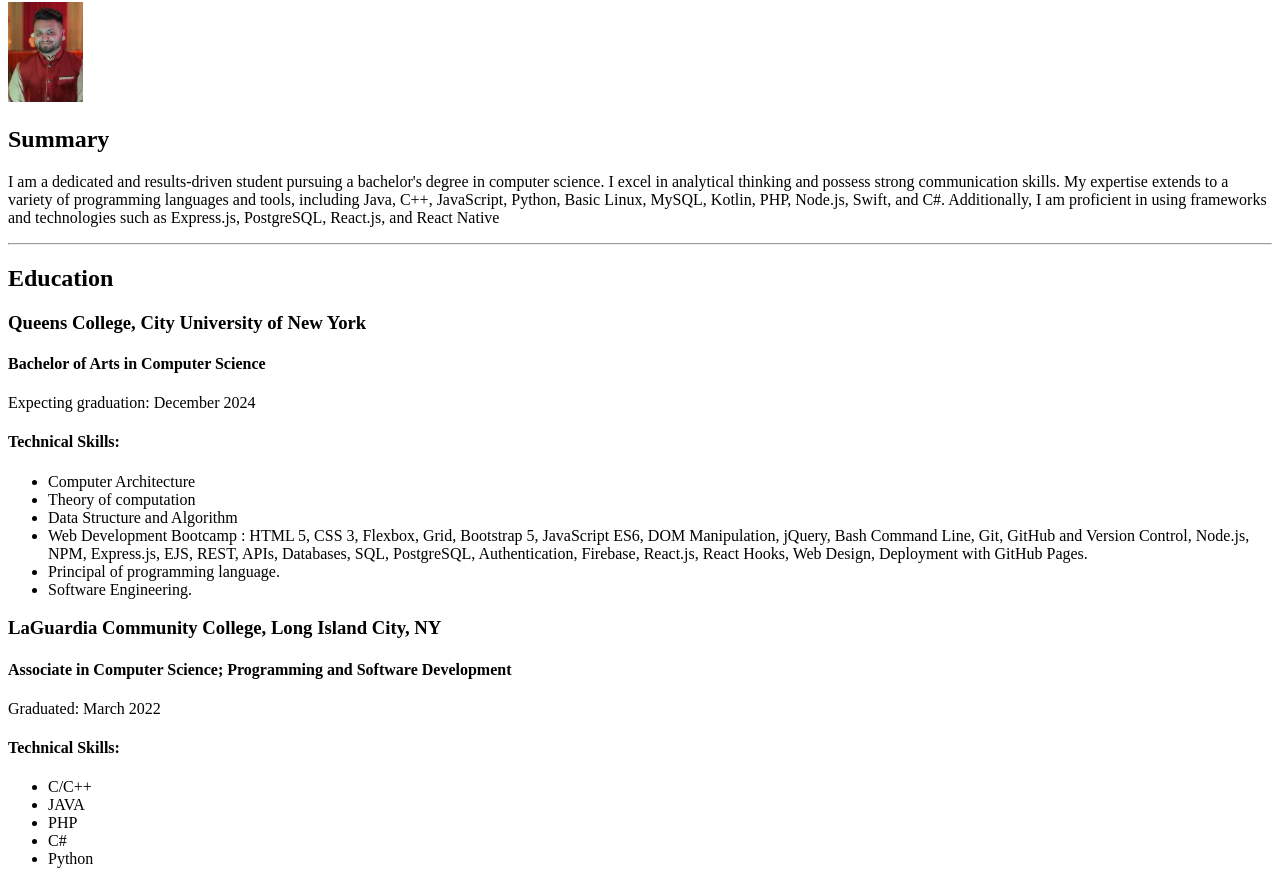
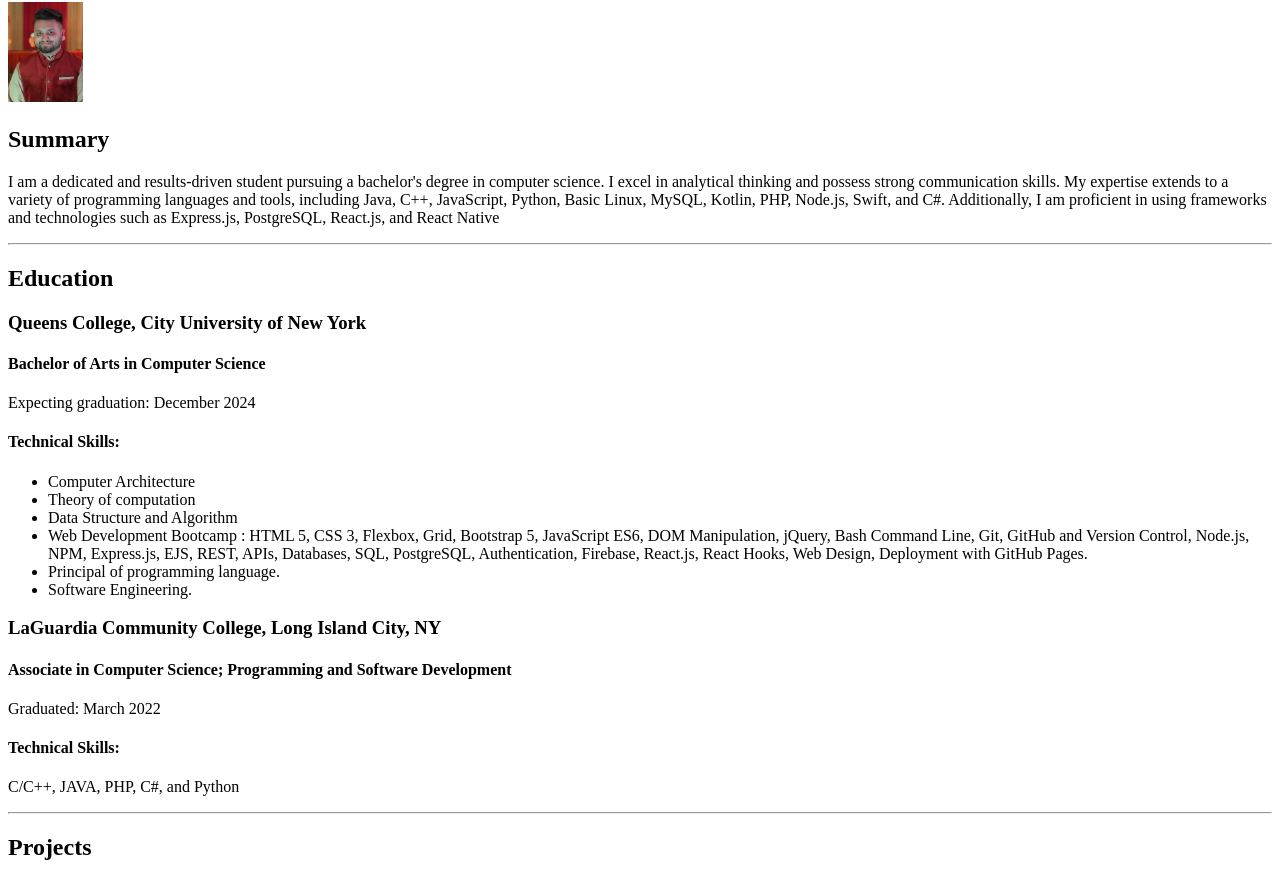
Before and after one commit to jascharan-singh/My-Resume, a plain HTML site: page index.html in a window 1280 px wide. Shown: the part 78-952 px from the top of the page. Drawn offline with Linux system fonts and the light colour scheme.

Commit message:
index.html

```diff
--- a/index.html
+++ b/index.html
@@ -28,13 +28,7 @@
 <h4>Associate in Computer Science; Programming and Software Development</h4>
     Graduated: March 2022
 <p><h4>Technical Skills:</h4></p>
-<ul>
-    <li>C/C++</li>
-    <li>JAVA </li>
-    <li>PHP</li>
-    <li>C#</li>
-    <li>Python</li>
-</ul>
+<p>C/C++, JAVA, PHP, C#, and Python</p>
 
  <hr>
 <h2>Projects </h2>
```
